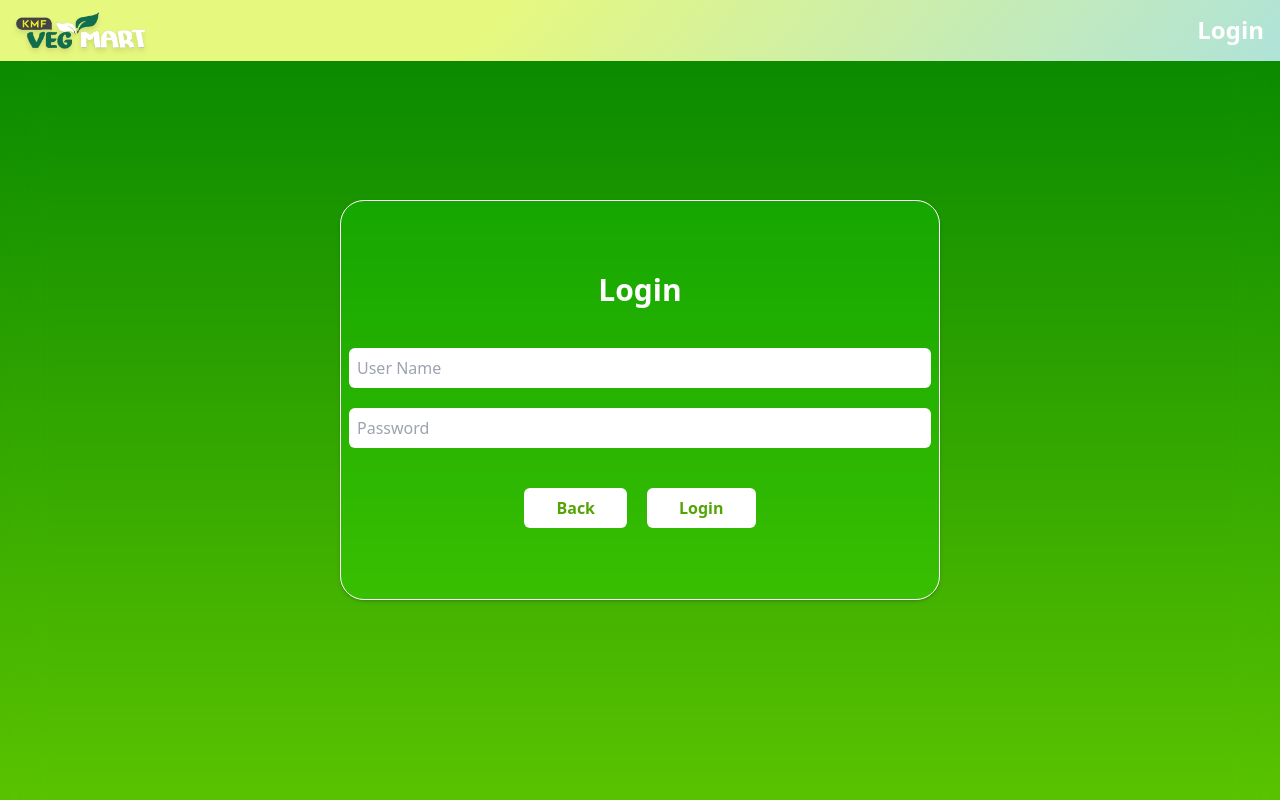
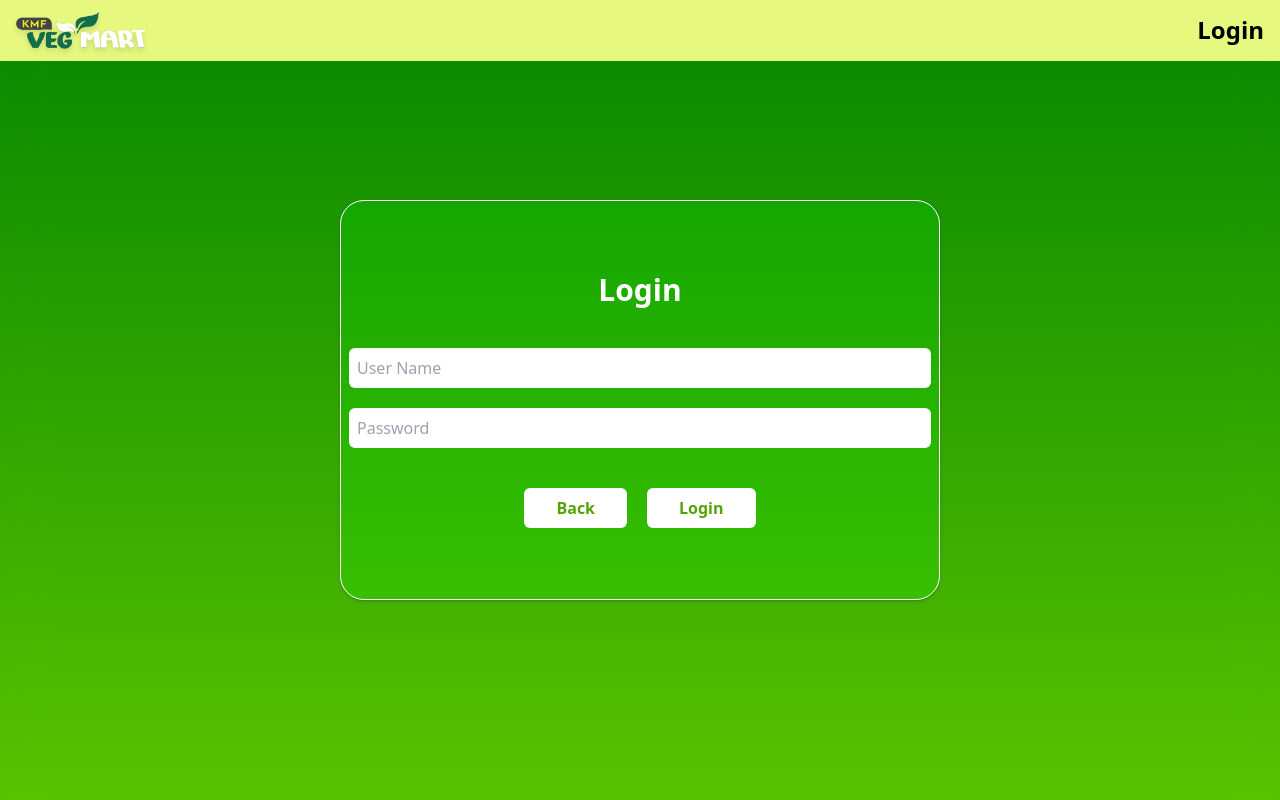
Before and after one commit to sonadslva/digitaldisplay-system, a React (Vite) app: page /login in a window 1280 px wide. Shown: the top 800 px of the page. Built offline with nearby package versions, Linux system fonts and the light colour scheme; no server answers; the database is empty.

Commit message:
Logout Color Chnaged

```diff
--- a/src/components/AdminPannel.jsx
+++ b/src/components/AdminPannel.jsx
@@ -9,6 +9,8 @@ import { auth } from './Firebase';
 import { Navigate } from "react-router-dom"
 import UploadBackgroundVideo from "./UploadBackgroundVideo";
 import { SiGoogledisplayandvideo360 } from "react-icons/si";
+import logo from "../assets/logo.png"
+
 
 const AdminPannel = () => {
   const [items, setItems] = useState([]);
@@ -213,9 +215,11 @@ const AdminPannel = () => {
       <section>
         <div className="flex w-full justify-center items-center flex-col mb-10">
           {/* Navbar */}
-          <div className="w-full px-2 py-3 mb-5 bg-[#ffffff]">
+          <div className="w-full px-2 py-3 mb-5 NavbarBg">
             <div className="flex justify-between font-bold px-6 items-center text-3xl">
-              <div>Logo</div>
+              <div className="w-[100px] md:w-[130px] h-auto">
+                <img src={logo} className="w-full h-full object-contain drop-shadow-md" alt="" />
+              </div>
               <button className="text-lg font-semibold" onClick={handleLogout}>Logout</button>
             </div>
           </div>
--- a/src/components/Home.jsx
+++ b/src/components/Home.jsx
@@ -15,7 +15,7 @@ const Home = () => {
             <img src={logo} className="w-full h-full object-contain drop-shadow-md" alt="" />
           </div>
           <Link to="/login">
-            <div className='font-bold text-2xl text-[#fff]'>Login</div>
+            <div className='font-bold text-2xl text-[#000]'>Login</div>
           </Link>
         </nav>
       </section>
--- a/src/index.css
+++ b/src/index.css
@@ -188,6 +188,9 @@ table{
     font-weight: bold;
     margin-bottom: 5px;
   }
+  .NavbarBg{
+    background: linear-gradient(130deg, #e6f87e 0%, #e6f87e 38%, #b0e3d9 100%);
+  }
 }
 
 /* Keyframes for continuous scrolling */
@@ -236,5 +239,5 @@ table{
   }
 }
 .NavbarBg{
-  background: linear-gradient(130deg, #e6f87e 0%, #e6f87e 38%, #b0e3d9 100%);
+  background: linear-gradient(130deg, #e6f87e 0%, #e6f87e 38%);
 }
```
